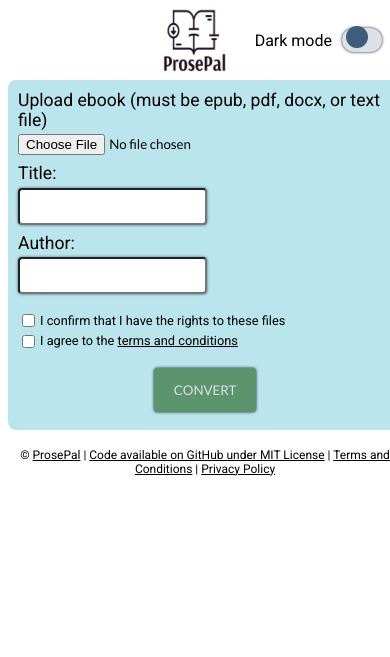
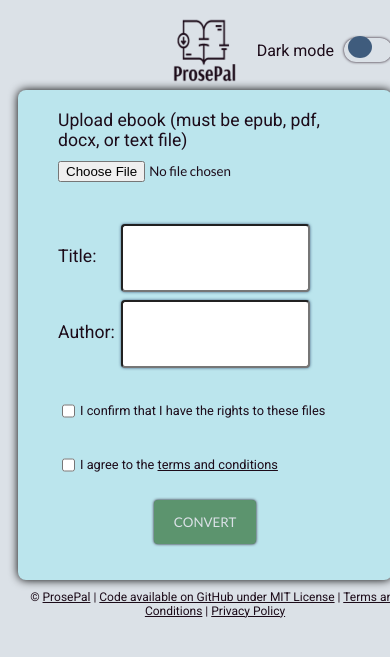
Before and after one commit to ashrobertsdragon/Finetune-GPT-3.5-for-Authors, a Flask app: page /convert-ebook in a window 390 px wide; the page is wider, and only the part inside the window is pictured. Shown: the top 657 px of that part. Run offline with Flask 3, Linux system fonts and the light colour scheme.

Commit message:
finished styling for convert-ebook

```diff
--- a/static/style.css
+++ b/static/style.css
@@ -122,7 +122,18 @@ body.dark-mode textarea {
   0 3.5px 6px rgba(44, 11, 25, 0.09) !important;
 }
 body.dark-mode input[type="submit"] {
-  box-shadow: inset 0 0 3px darkgreen;
+  box-shadow: inset 0 0 0.5px 1px rgba(219, 225, 231, 0.1),
+  0 0 0 1px rgba(0, 100, 0, 0.075),
+  0 0.3px 0.4px rgba(0, 100, 0, 0.02),
+  0 0.9px 1.5px rgba(0, 100, 0, 0.045),
+  0 3.5px 6px rgba(0, 100, 0, 0.09);
+}
+body.dark-mode input[type="submit"]:hover {
+  box-shadow: inset 0 0 0.5px 1px rgba(219, 225, 231, 0.1),
+  0 0 0 1px rgba(244, 238, 144, 0.075),
+  0 0.3px 0.4px rgba(244, 238, 144, 0.02),
+  0 0.9px 1.5px rgba(244, 238, 144, 0.045),
+  0 3.5px 6px rgba(244, 238, 144, 0.09);
 }
 
 button, input[type="submit"] {
@@ -174,16 +185,28 @@ label {
 div {
   padding-bottom: .5em;
 }
-#chunk {
+#chunk, .metadata {
   margin-right: auto;
   display: flex;
   justify-content: flex-start;
   align-items: center;
 }
-#chunk label {
-  margin-right: 10px; /* Adjust space between label and dropdown */
+#chunk, .metadata label {
+  margin-right: 10px;
+  white-space: nowrap;
 }
 
+.metadata label {
+  width: 3em;
+}
+
+.form {
+  padding-bottom: .5em;
+}
+
+#file-upload {
+  padding: .5em 0;
+}
 #checkboxes label {
   font-size: .8em;
   padding-top: .2em;
@@ -261,7 +284,7 @@ input[type="submit"] {
   box-shadow: 0 0 3px #1C0B19;
 }
 input[type="submit"]:hover {
-    background-color: #787D62;
+    background-color: darkgreen;
 }
 
 footer {
@@ -282,19 +305,26 @@ footer.dark-mode {
 }
 
 @media screen and (max-width: 600px) {
-  form {
+  .form-container {
       width: 100%;
       box-shadow: none;
       padding: 10px;
   }
 
   .switch {
-      width: 40px;
+      width: 48px;
       height: 24px;
   }
-
   .switch span:before {
-      width: 22px;
+      width: 24px;
       height: 22px;
   }
+  input[type="text"],
+  input[type="password"],
+  input[type="checkbox"],
+  input[type="file"],
+  textarea,
+  select {
+    height: 48px;
+  }
 }
--- a/templates/convert-ebook.html
+++ b/templates/convert-ebook.html
@@ -20,21 +20,21 @@
       </div>
     </div>
     <form id="conversionForm" action="{{ url_for('convert_ebook') }}" method="post" enctype="multipart/form-data">
-      <div id="upload">
+      <div class="form" id="upload">
         <label for="ebook">Upload ebook (must be epub, pdf, docx, or text file)</label>
-        <input type="file" name="ebook" accept=".epub,pdf,docx,txt">
+        <input id="file-upload" type="file" name="ebook" accept=".epub,pdf,docx,txt">
       </div>
-      <div id=""metadata">
-        <div id="title">
+      <div class="form" id=""metadata">
+        <div class="metadata" id="title">
           <label for="title">Title:</label>
           <input type="text" name="title">
         </div>
-        <div id="author">
+        <div class="metadata" id="author">
           <label for="author">Author:</label>
           <input type="text" name="author"><br>
         </div>
       </div>
-        <div id="checkboxes">
+      <div class="form" id="checkboxes">
         <div id="rights">
           <input type="checkbox" id="rights_confirmation" name="rights_confirmation" required>
           <label for="rights_confirmation">I confirm that I have the rights to these files</label>
@@ -42,7 +42,6 @@
         <div id="terms">
           <input type="checkbox" id="terms_agreement" name="terms_agreement" required>
           <label for="terms_agreement">I agree to the  <a href="/terms" target="_blank">terms and conditions</a></label>
-          </div>
         </div>
       <input type="submit" value="Convert">
     </form>
@@ -60,6 +59,37 @@
     </div>
   </footer>
   <script>
+    document.addEventListener('DOMContentLoaded', (event) => {
+      const toggleSwitch = document.getElementById('darkModeToggle');
+      const prefersDarkScheme = window.matchMedia("(prefers-color-scheme: dark)");
+
+      function updateLogo() {
+        if (document.body.classList.contains("dark-mode")) {
+          logo.src = 'static/logo-dark.png';
+        } else {
+          logo.src = 'static/logo.png';
+        }
+      }
+
+      // Set the initial mode
+      if (prefersDarkScheme.matches) {
+        toggleSwitch.checked = true;
+        document.body.classList.add("dark-mode");
+        document.body.classList.remove("light-mode");
+      } else {
+        document.body.classList.add("light-mode");
+        document.body.classList.remove("dark-mode");
+      }
+      updateLogo();
+
+      // Listen for toggle switch
+      toggleSwitch.addEventListener('change', () => {
+        document.body.classList.toggle("dark-mode");
+        document.body.classList.toggle("light-mode");
+        updateLogo();
+      });
+    })
+
     document.addEventListener('DOMContentLoaded', (event) => {
       const form = document.getElementById('conversionForm');
       const loadingMessage = document.getElementById('loadingMessage');
```
Lines whose indentation alone changed are shown as unchanged.
